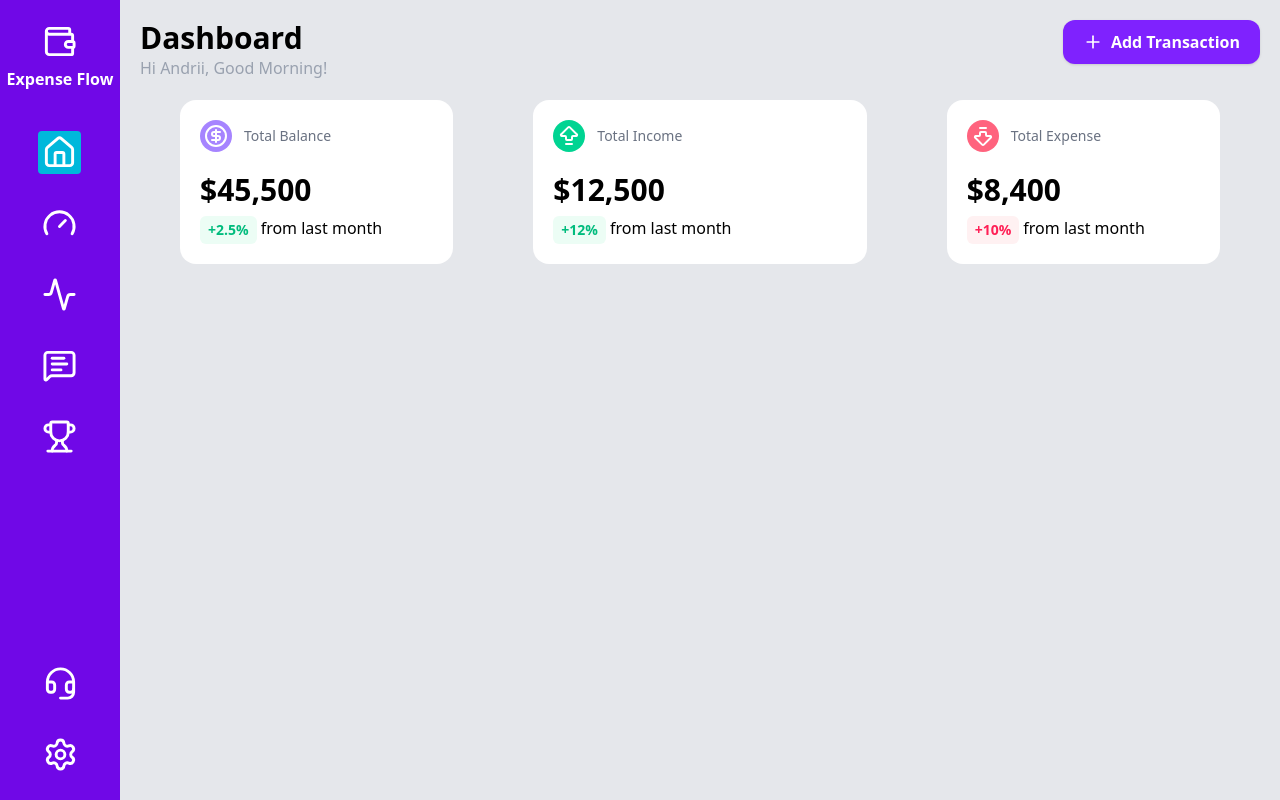
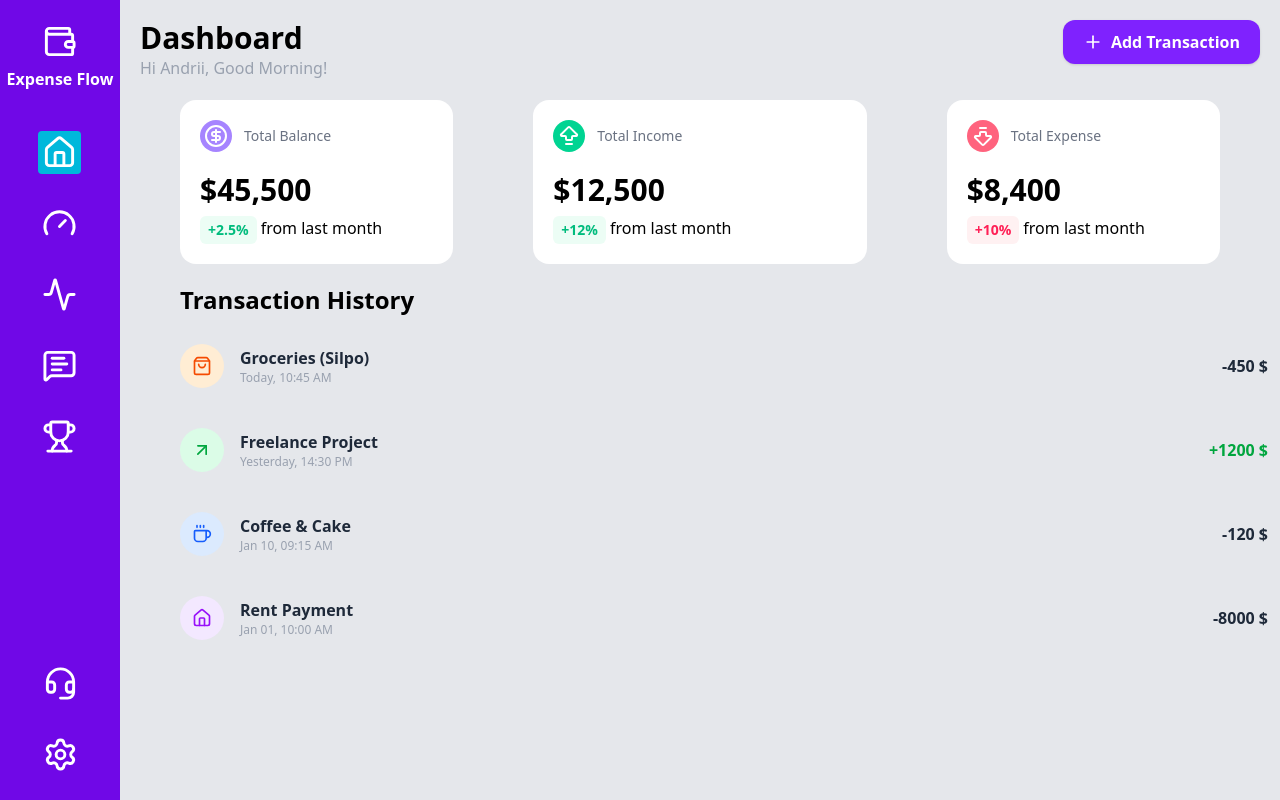
Before and after one commit to gallisak/ExpenseFlow, a React (Vite) app: page / in a window 1280 px wide. Built offline with nearby package versions, Linux system fonts and the light colour scheme.

Commit message:
feat: add transaction history to card UI

```diff
--- a/src/pages/Home/HomePage.tsx
+++ b/src/pages/Home/HomePage.tsx
@@ -5,6 +5,70 @@ import {
 } from "lucide-react";
 import Header from "../../components/Header";
 import SideBar from "../../components/SideBar";
+
+import { ShoppingBag, Coffee, Home, ArrowUpRight } from "lucide-react";
+
+// Temporarily!
+interface Transaction {
+  id: number;
+  name: string;
+  category: string;
+  date: string;
+  amount: number;
+  type: "income" | "expense";
+  icon: any;
+  iconBg: string;
+  iconColor: string;
+}
+
+const transactions: Transaction[] = [
+  {
+    id: 1,
+    name: "Groceries (Silpo)",
+    category: "Food",
+    date: "Today, 10:45 AM",
+    amount: -450,
+    type: "expense",
+    icon: ShoppingBag,
+    iconBg: "bg-orange-100",
+    iconColor: "text-orange-600",
+  },
+  {
+    id: 2,
+    name: "Freelance Project",
+    category: "Work",
+    date: "Yesterday, 14:30 PM",
+    amount: 1200,
+    type: "income",
+    icon: ArrowUpRight,
+    iconBg: "bg-green-100",
+    iconColor: "text-green-600",
+  },
+  {
+    id: 3,
+    name: "Coffee & Cake",
+    category: "Cafe",
+    date: "Jan 10, 09:15 AM",
+    amount: -120,
+    type: "expense",
+    icon: Coffee,
+    iconBg: "bg-blue-100",
+    iconColor: "text-blue-600",
+  },
+  {
+    id: 4,
+    name: "Rent Payment",
+    category: "Home",
+    date: "Jan 01, 10:00 AM",
+    amount: -8000,
+    type: "expense",
+    icon: Home,
+    iconBg: "bg-purple-100",
+    iconColor: "text-purple-600",
+  },
+];
+
+// Temporarily
 
 export default function HomePage() {
   return (
@@ -63,6 +127,38 @@ export default function HomePage() {
           </div>
         </div>
       </div>
+
+      <div className="flex flex-col gap-4 ml-30 mt-5">
+        <h3 className="ml-15 font-bold text-2xl">Transaction History</h3>
+        {transactions.map((item) => (
+          <div
+            key={item.id}
+            className="flex items-center justify-between p-3 hover:bg-gray-50 transition-colors pl-15 cursor-pointer"
+          >
+            <div className="flex items-center gap-4">
+              <div
+                className={`p-3 rounded-full ${item.iconBg} ${item.iconColor}`}
+              >
+                <item.icon size={20} />
+              </div>
+
+              <div>
+                <p className="font-semibold text-gray-800">{item.name}</p>
+                <p className="text-xs text-gray-400">{item.date}</p>
+              </div>
+            </div>
+
+            <div
+              className={`font-bold ${
+                item.type === "income" ? "text-green-600" : "text-gray-800"
+              }`}
+            >
+              {item.type === "income" ? "+" : ""}
+              {item.amount} $
+            </div>
+          </div>
+        ))}
+      </div>
     </>
   );
 }
```
